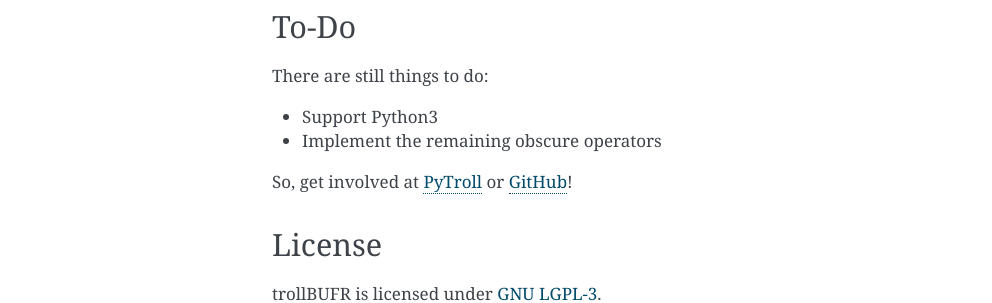
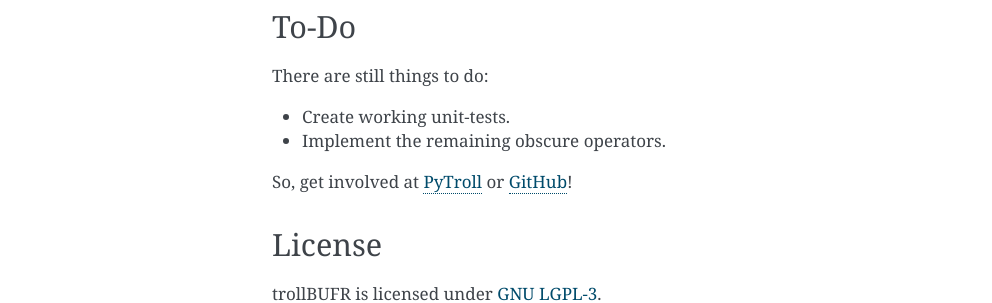
Before and after one commit to pytroll/trollbufr, a Sphinx documentation site: the page built from docs/source/index.rst, in a window 1280 px wide. Shown: the part 1481-1784 px from the top of the page, without its empty margins (148-1140 px from the left). Built offline with Sphinx 7.4.7, drawn with Linux system fonts in a browser that asks for light colours; the version number could not be read and is left out.

Commit message:
Update docs index page.

```diff
--- a/docs/source/conf.py
+++ b/docs/source/conf.py
@@ -61,9 +61,9 @@
 # built documents.
 #
 # The short X.Y version.
-version = __version__
+#version = __version__
 # The full version, including alpha/beta/rc tags.
-release = __version__
+release = version
 
 # The language for content autogenerated by Sphinx. Refer to documentation
 # for a list of supported languages.
--- a/docs/source/index.rst
+++ b/docs/source/index.rst
@@ -56,8 +56,8 @@
 -----
 There are still things to do:
 
-- Support Python3
-- Implement the remaining obscure operators
+- Create working unit-tests.
+- Implement the remaining obscure operators.
 
 So, get involved at PyTroll_ or GitHub_!
 
```
